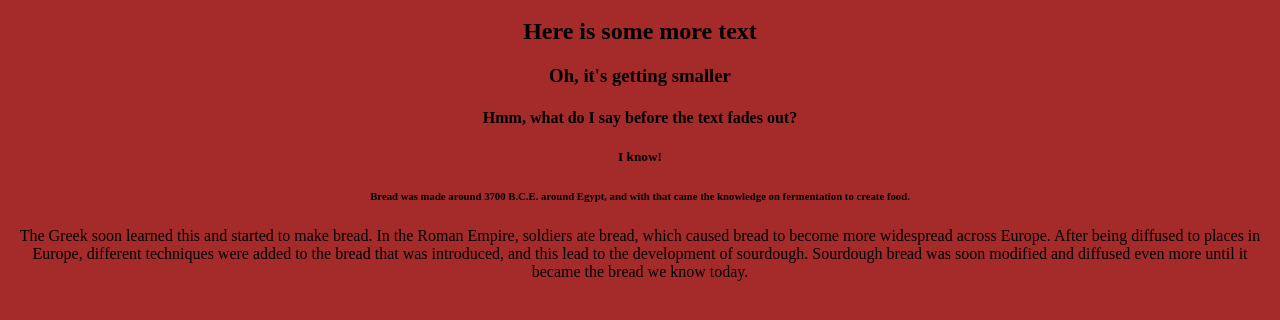
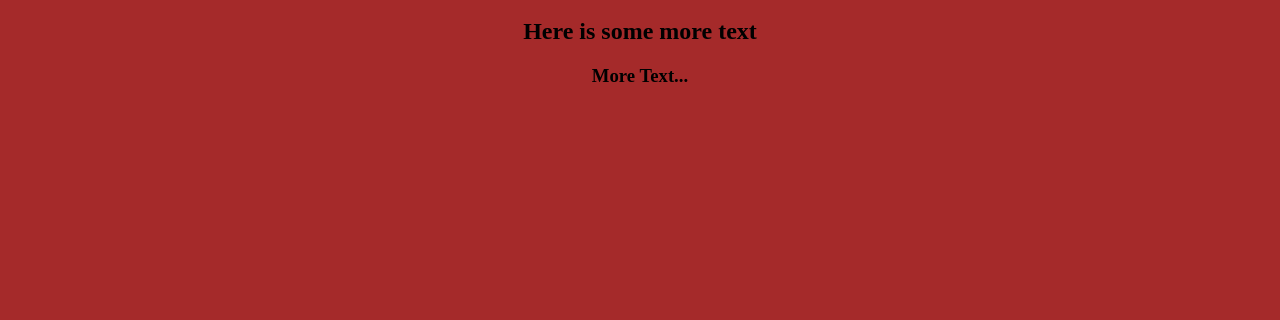
Before and after one commit to AryanOGosw/stemywebsite, a plain HTML site: page index.html in a window 1280 px wide. Shown: the part 48-368 px from the top of the page. Drawn offline with Linux system fonts and the light colour scheme.

Commit message:
Update index.html

```diff
--- a/index.html
+++ b/index.html
@@ -7,12 +7,6 @@
   <body>
     <h1>Hey, here is some text</h1>
     <h2>Here is some more text</h2>
-    <h3>Oh, it's getting smaller</h3>
-    <h4>Hmm, what do I say before the text fades out?</h4>
-    <h5>I know!</h5>
-    <h6>Bread was made around 3700 B.C.E. around Egypt, and with that came the knowledge on fermentation to create food.</h6>
-    <h7>The Greek soon learned this and started to make bread. In the Roman Empire, soldiers ate bread, which caused bread to become more widespread across Europe.</h7>
-    <h8>After being diffused to places in Europe, different techniques were added to the bread that was introduced, and this lead to the development of sourdough.</h8>
-    <h9>Sourdough bread was soon modified and diffused even more until it became the bread we know today.</h9>
+    <h3>More Text...</h3>
   </body>
 </html>
```
